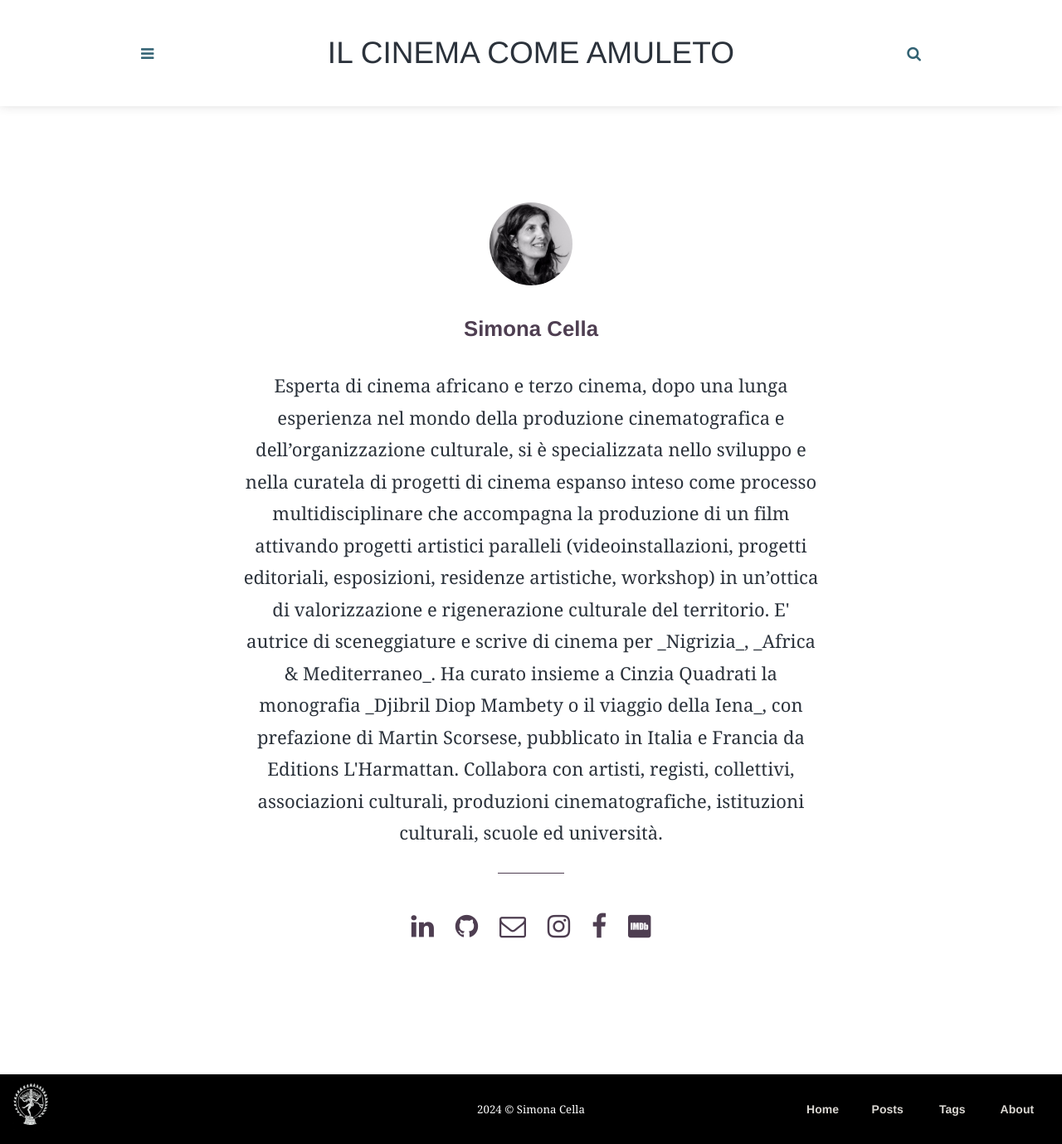
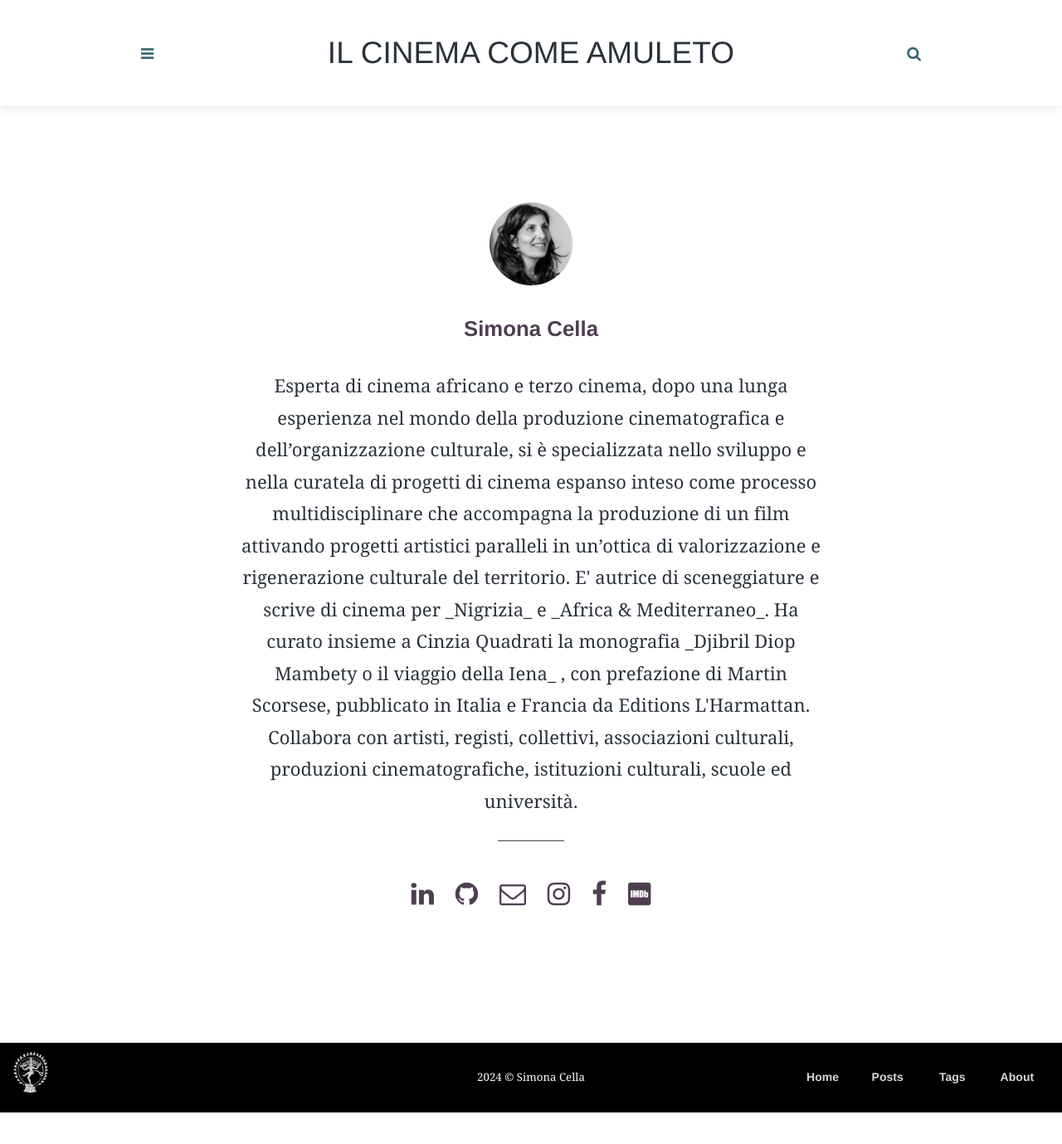
Before and after one commit to simonacella/simonacella.github.io, a Jekyll site: the page built from _pages/about.html, in a window 1280 px wide. Shown: the whole page at 83% size. Built offline with Jekyll 4.4.1, drawn with Linux system fonts in a browser that asks for light colours; some web fonts are replaced; comment, search, counter and statistics services are not loaded; after the commit the page ends 1341 px from its top, so only the background shows below that.

Commit message:
Update _config.yml

```diff
--- a/_config.yml
+++ b/_config.yml
@@ -14,10 +14,11 @@ about-author-long: |
   Esperta di cinema africano e terzo cinema, dopo una lunga esperienza nel mondo della produzione
   cinematografica e dell’organizzazione culturale, si è specializzata nello sviluppo e nella curatela
   di progetti di cinema espanso inteso come processo multidisciplinare che accompagna la produzione di
-  un film attivando progetti artistici paralleli (videoinstallazioni, progetti editoriali, esposizioni,
-  residenze artistiche, workshop) in un’ottica di valorizzazione e rigenerazione culturale del territorio.
-  E' autrice di sceneggiature e scrive di cinema per _Nigrizia_, _Africa & Mediterraneo_.
-  Ha curato insieme a Cinzia Quadrati la monografia _Djibril Diop Mambety o il viaggio della Iena_,
+  un film attivando progetti artistici paralleli in un’ottica di valorizzazione e rigenerazione culturale del territorio.
+
+  E' autrice di sceneggiature e scrive di cinema per _Nigrizia_ e _Africa & Mediterraneo_.
+
+  Ha curato insieme a Cinzia Quadrati la monografia _Djibril Diop Mambety o il viaggio della Iena_ ,
   con prefazione di Martin Scorsese, pubblicato in Italia e Francia da Editions L'Harmattan.
 
   Collabora con artisti, registi, collettivi, associazioni culturali, produzioni cinematografiche,
```
